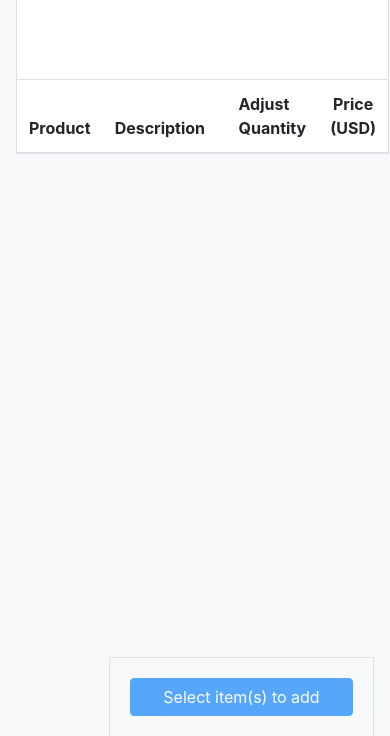
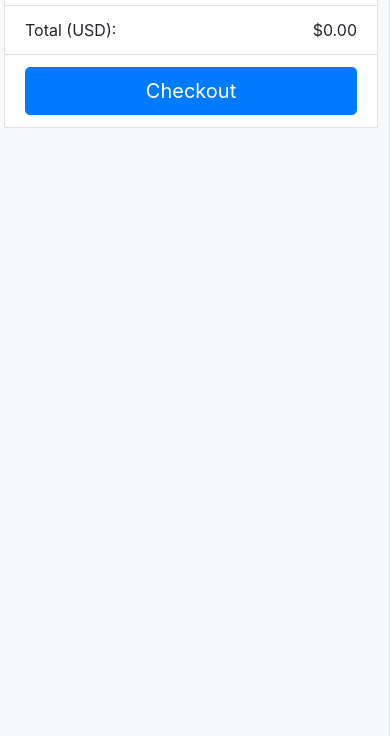
Before and after one commit to strtw/ES6-Shopping-Page, a website built with webpack: page dist/index.html in a window 390 px wide. Shown: the part 108-844 px from the top of the page. Built offline with nearby package versions, Linux system fonts and the light colour scheme.

Commit message:
Add media queries to display/toggle the sidecart at smaller viewports

```diff
--- a/src/modules/shoppingPageLogic.js
+++ b/src/modules/shoppingPageLogic.js
@@ -32,7 +32,20 @@ function shoppingUtils(state) {
         document.getElementById("checkout-cart").addEventListener("click", (e) => {
           handleCheckoutActions(e,state);
         });
+
+        let mql = window.matchMedia('(max-width: 700px)');
+        if(mql.matches){
+          var checkoutCart = document.querySelector(".sidebar")
+          checkoutCart.classList.add("active")
+        }else{
+          ("no match")
+        }
+
+
+
       });
+
+
 
       //Public API functions
 
--- a/src/styles/styles.scss
+++ b/src/styles/styles.scss
@@ -75,7 +75,7 @@
    */
 
   .sidebar {
-    position: fixed;
+   // position: fixed;
     top: 0;
     bottom: 0;
     left: 40;
@@ -189,6 +189,17 @@ th     { background:#eee; }
 .checkout-cart{
   overflow-y: scroll;
   height: 42vh;
+
+}
+@media (max-width: 700px) {
+  .active{
+    display: block !important;
+    position: absolute !important;
+    width:100% !important;
+}
+ .hidden{
+  display:none;
+}
 }
 
 .product-item__product{
--- a/src/templates/pageHtml.js
+++ b/src/templates/pageHtml.js
@@ -1,3 +1,4 @@
+//d-none d-md-block
 export const pageHtml =
 `<div class="container-fluid">
         <div class="row title-row"><h4>Shop ***REMOVED***</h4></div>
@@ -5,7 +6,7 @@ export const pageHtml =
             <main id="product-listing" role="main" class="col product-listing" >
                <!-- Product table inserts here dynamically-->
             </main>
-            <nav class="col-md-3 d-none d-md-block bg-light sidebar">
+            <nav class="bg-light sidebar">
                 <div class="sidebar-sticky">
                     <ul class="nav flex-column shopping-cart">
                         <li class="list-group-item d-flex lh-condensed">
```
Also changed, not shown: src/styles/styles.css, 1 other file.
